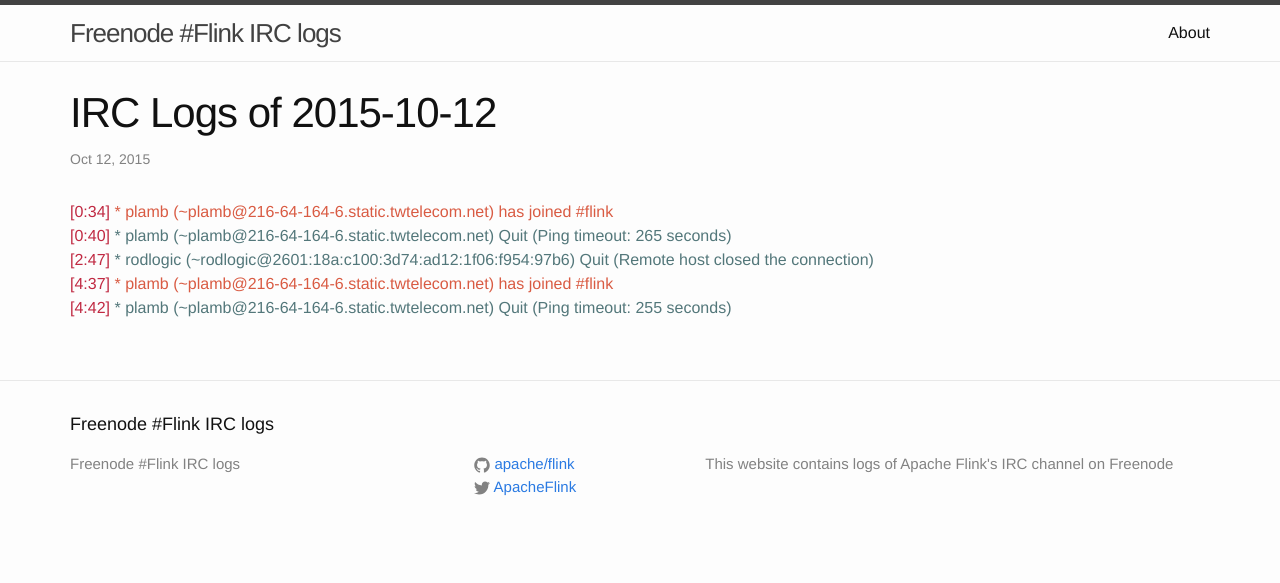
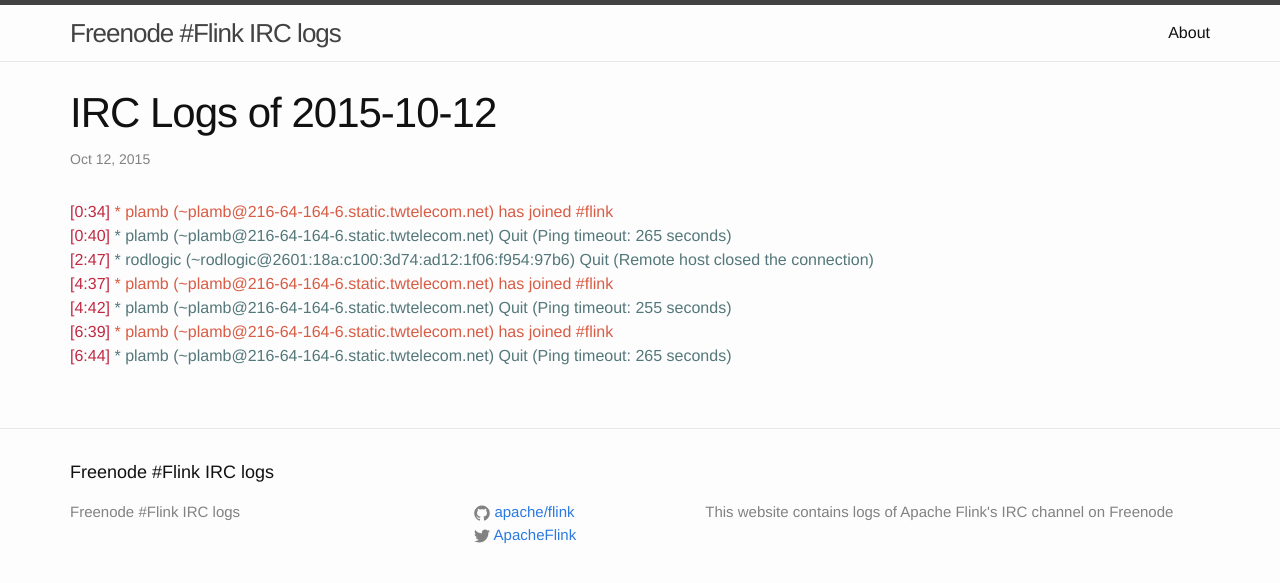
Before and after one commit to flink-irc-logs/flink-irc-logs.github.io, a Jekyll site: the page built from _posts/2015-10-12-logs.markdown, in a window 1280 px wide. Shown: the top 583 px of the page. Built offline with Jekyll 4.4.1, drawn with Linux system fonts in a browser that asks for light colours.

Commit message:
Update of the logs on Mon Oct 12 07:25:41 CEST 2015

```diff
--- a/_posts/2015-10-12-logs.markdown
+++ b/_posts/2015-10-12-logs.markdown
@@ -9,3 +9,5 @@
 <span class="irc-date">[2:47]</span> <span class="irc-navy">* rodlogic (~rodlogic@2601:18a:c100:3d74:ad12:1f06:f954:97b6) Quit (Remote host closed the connection)</span><br />
 <span class="irc-date">[4:37]</span> <span class="irc-green">* plamb (~plamb@216-64-164-6.static.twtelecom.net) has joined #flink</span><br />
 <span class="irc-date">[4:42]</span> <span class="irc-navy">* plamb (~plamb@216-64-164-6.static.twtelecom.net) Quit (Ping timeout: 255 seconds)</span><br />
+<span class="irc-date">[6:39]</span> <span class="irc-green">* plamb (~plamb@216-64-164-6.static.twtelecom.net) has joined #flink</span><br />
+<span class="irc-date">[6:44]</span> <span class="irc-navy">* plamb (~plamb@216-64-164-6.static.twtelecom.net) Quit (Ping timeout: 265 seconds)</span><br />
```
